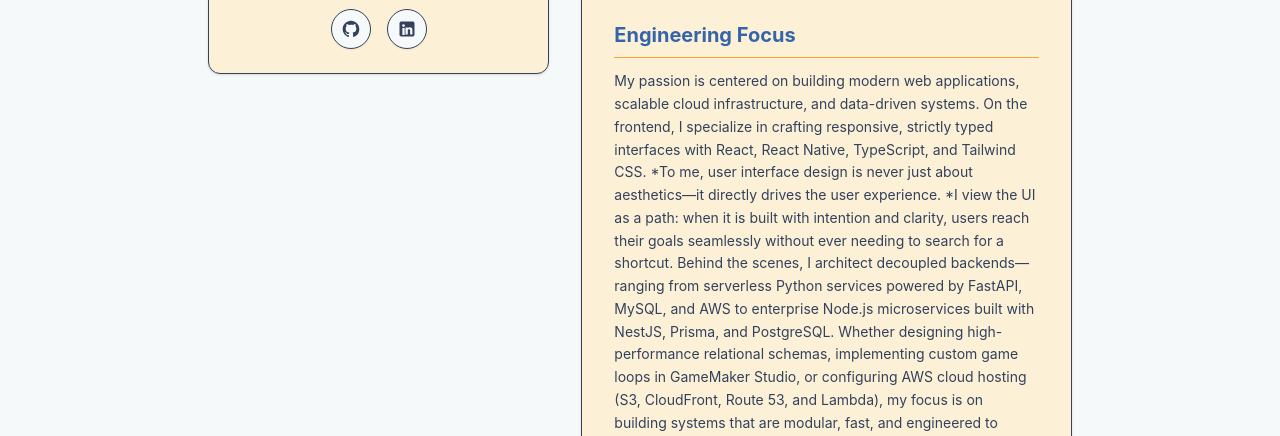
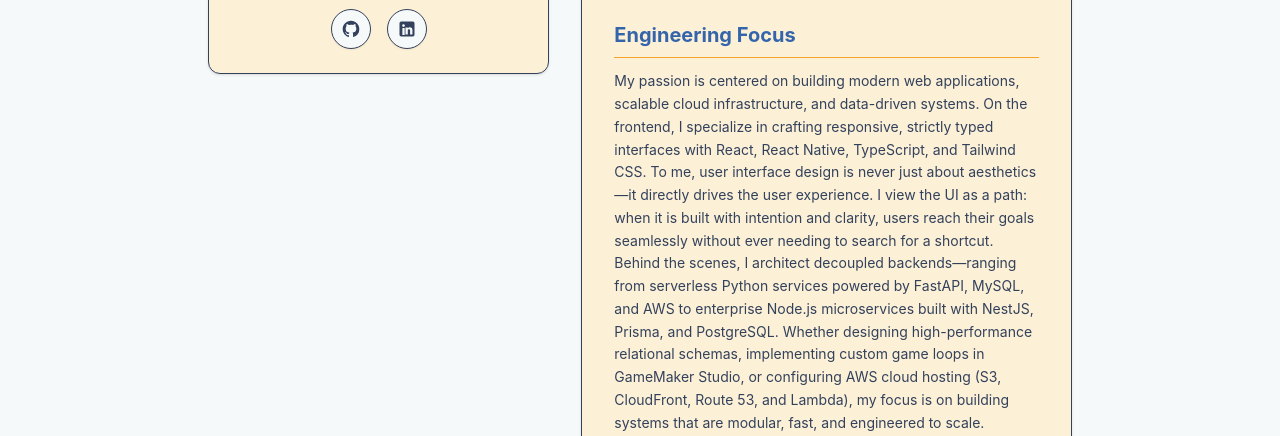
Before and after one commit to alitchf2/alexlitchfield-portfolio, a React (Vite) app: page /about in a window 1280 px wide. Shown: the part 516-952 px from the top of the page. Built offline with nearby package versions, Linux system fonts and the light colour scheme.

Commit message:
Small change to about page text

```diff
--- a/src/pages/About.tsx
+++ b/src/pages/About.tsx
@@ -88,8 +88,8 @@ export default function About() {
             <p className="mb-3">
               My passion is centered on building modern web applications, scalable cloud infrastructure, and data-driven systems.
               On the frontend, I specialize in crafting responsive, strictly typed interfaces with React, React Native, TypeScript, and Tailwind CSS.
-              *To me, user interface design is never just about aesthetics—it directly drives the user experience.
-              *I view the UI as a path: when it is built with intention and clarity, users reach their goals seamlessly without ever needing to search for a shortcut.
+              To me, user interface design is never just about aesthetics—it directly drives the user experience.
+              I view the UI as a path: when it is built with intention and clarity, users reach their goals seamlessly without ever needing to search for a shortcut.
               Behind the scenes, I architect decoupled backends—ranging from serverless Python services powered by FastAPI, MySQL, and AWS
               to enterprise Node.js microservices built with NestJS, Prisma, and PostgreSQL.
               Whether designing high-performance relational schemas, implementing custom game loops in GameMaker Studio,
```
